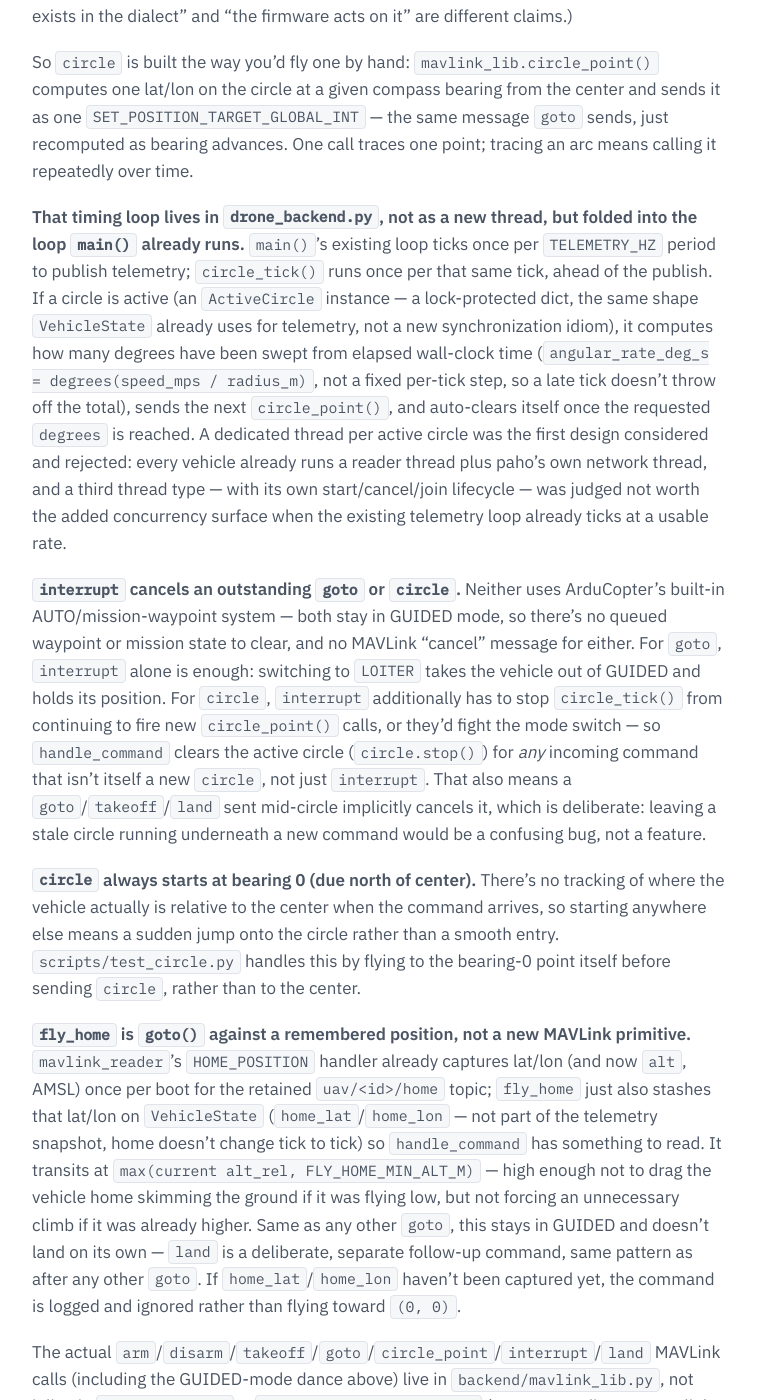
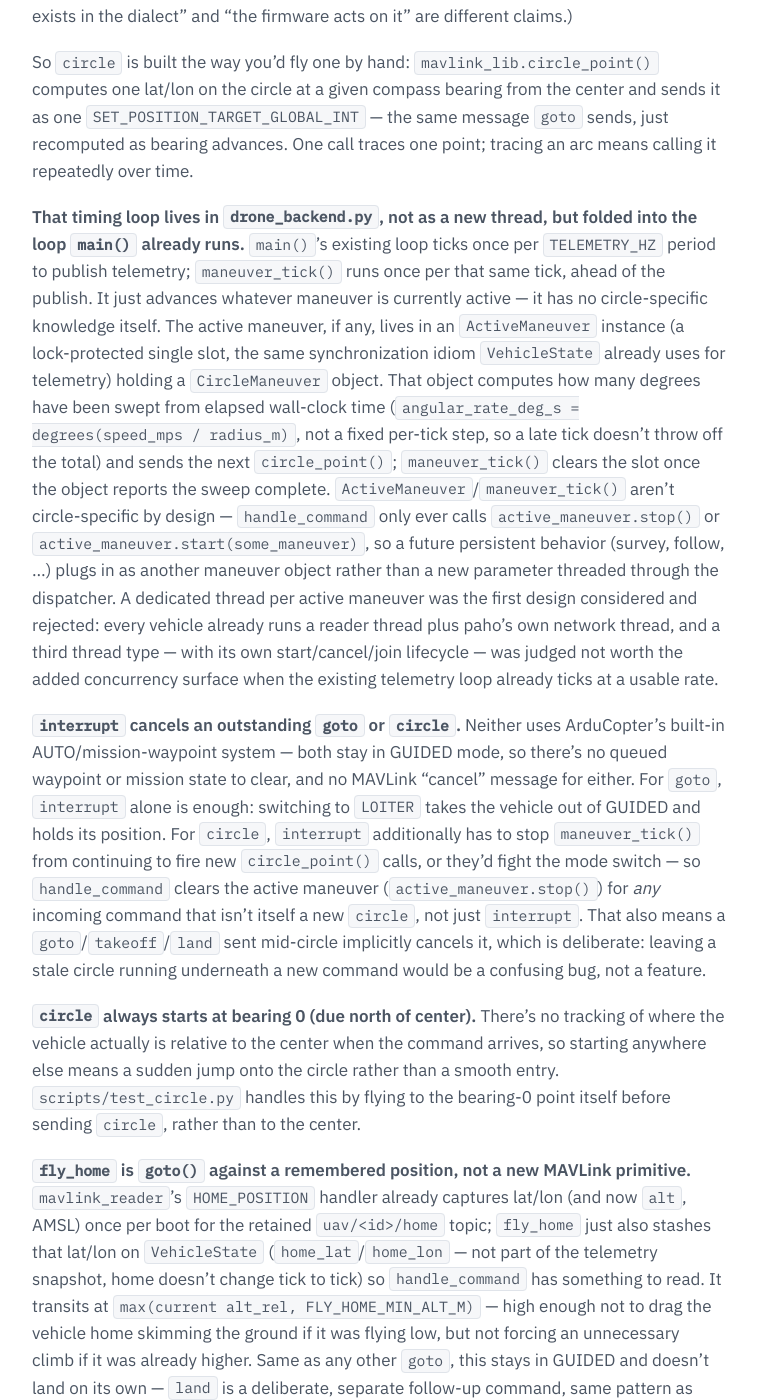
Before and after one commit to JaneClelandHuang/uav-native-ai, a Jekyll site: the page built from lab/ARCHITECTURE.md, in a window 1280 px wide and 1400 px high, scrolled down 4099 px. Shown: the whole window, without its empty margins (186-943 px from the left). Built offline with Jekyll 4.4.1, drawn with Linux system fonts in a browser that asks for light colours; our own code applies the rules of GitHub Pages for plain Markdown files; some of the changed text lies outside the part shown.

Commit message:
Updated documentation

```diff
--- a/lab/ARCHITECTURE.md
+++ b/lab/ARCHITECTURE.md
@@ -182,32 +182,40 @@ one point; tracing an arc means calling it repeatedly over time.
 
 **That timing loop lives in `drone_backend.py`, not as a new thread, but
 folded into the loop `main()` already runs.** `main()`'s existing loop ticks
-once per `TELEMETRY_HZ` period to publish telemetry; `circle_tick()` runs
-once per that same tick, ahead of the publish. If a circle is active (an
-`ActiveCircle` instance — a lock-protected dict, the same shape
-`VehicleState` already uses for telemetry, not a new synchronization idiom),
-it computes how many degrees have been swept from elapsed wall-clock time
+once per `TELEMETRY_HZ` period to publish telemetry; `maneuver_tick()` runs
+once per that same tick, ahead of the publish. It just advances whatever
+maneuver is currently active — it has no circle-specific knowledge itself.
+The active maneuver, if any, lives in an `ActiveManeuver` instance (a
+lock-protected single slot, the same synchronization idiom `VehicleState`
+already uses for telemetry) holding a `CircleManeuver` object. That object
+computes how many degrees have been swept from elapsed wall-clock time
 (`angular_rate_deg_s = degrees(speed_mps / radius_m)`, not a fixed per-tick
-step, so a late tick doesn't throw off the total), sends the next
-`circle_point()`, and auto-clears itself once the requested `degrees` is
-reached. A dedicated thread per active circle was the first design
-considered and rejected: every vehicle already runs a reader thread plus
-paho's own network thread, and a third thread type — with its own
-start/cancel/join lifecycle — was judged not worth the added concurrency
-surface when the existing telemetry loop already ticks at a usable rate.
+step, so a late tick doesn't throw off the total) and sends the next
+`circle_point()`; `maneuver_tick()` clears the slot once the object reports
+the sweep complete. `ActiveManeuver`/`maneuver_tick()` aren't circle-specific
+by design — `handle_command` only ever calls `active_maneuver.stop()` or
+`active_maneuver.start(some_maneuver)`, so a future persistent behavior
+(survey, follow, ...) plugs in as another maneuver object rather than a new
+parameter threaded through the dispatcher. A dedicated thread per active
+maneuver was the first design considered and rejected: every vehicle already
+runs a reader thread plus paho's own network thread, and a third thread type
+— with its own start/cancel/join lifecycle — was judged not worth the added
+concurrency surface when the existing telemetry loop already ticks at a
+usable rate.
 
 **`interrupt` cancels an outstanding `goto` or `circle`.** Neither uses
 ArduCopter's built-in AUTO/mission-waypoint system — both stay in GUIDED
 mode, so there's no queued waypoint or mission state to clear, and no
 MAVLink "cancel" message for either. For `goto`, `interrupt` alone is
 enough: switching to `LOITER` takes the vehicle out of GUIDED and holds its
-position. For `circle`, `interrupt` additionally has to stop `circle_tick()`
+position. For `circle`, `interrupt` additionally has to stop `maneuver_tick()`
 from continuing to fire new `circle_point()` calls, or they'd fight the mode
-switch — so `handle_command` clears the active circle (`circle.stop()`) for
-*any* incoming command that isn't itself a new `circle`, not just
-`interrupt`. That also means a `goto`/`takeoff`/`land` sent mid-circle
-implicitly cancels it, which is deliberate: leaving a stale circle running
-underneath a new command would be a confusing bug, not a feature.
+switch — so `handle_command` clears the active maneuver
+(`active_maneuver.stop()`) for *any* incoming command that isn't itself a
+new `circle`, not just `interrupt`. That also means a `goto`/`takeoff`/`land`
+sent mid-circle implicitly cancels it, which is deliberate: leaving a stale
+circle running underneath a new command would be a confusing bug, not a
+feature.
 
 **`circle` always starts at bearing 0 (due north of center).** There's no
 tracking of where the vehicle actually is relative to the center when the
@@ -237,7 +245,7 @@ teaching script; see its own docstring) fires the same one-shot command
 vocabulary (`circle`'s timing loop is MQTT-path-only, not part of
 `simple_flight.py`), so the build-and-send logic is shared rather than
 duplicated. `mavlink_lib.py` is bind-mounted into the container the same way
-`drone_backend.py` is. Beyond `circle_tick()`, waiting/polling for a
+`drone_backend.py` is. Beyond `maneuver_tick()`, waiting/polling for a
 command's effect stays separate per caller — `drone_backend.py` otherwise
 fires commands as MQTT messages arrive, while `simple_flight.py` has its own
 local resend/poll loop.
@@ -311,7 +319,7 @@ containerized). Subscribes to `uav/<id>/home` (retained) and
 
 `activity` is one of `idle` / `taking_off` / `flying` / `circling` /
 `landing` — the vehicle's current flight phase, set explicitly by
-`handle_command` (and `circle_tick` when a circle finishes sweeping on its
+`handle_command` (and `maneuver_tick` when a circle finishes sweeping on its
 own) as each command is issued, not inferred from other telemetry fields.
 That's a deliberate choice, not the simpler option: `mode` alone can't
 distinguish these, since `takeoff`/`goto`/`circle`/`fly_home` all report
```
Also changed, not shown: lab/PYMAVLINK-LIB.md (+2 -1 lines).
